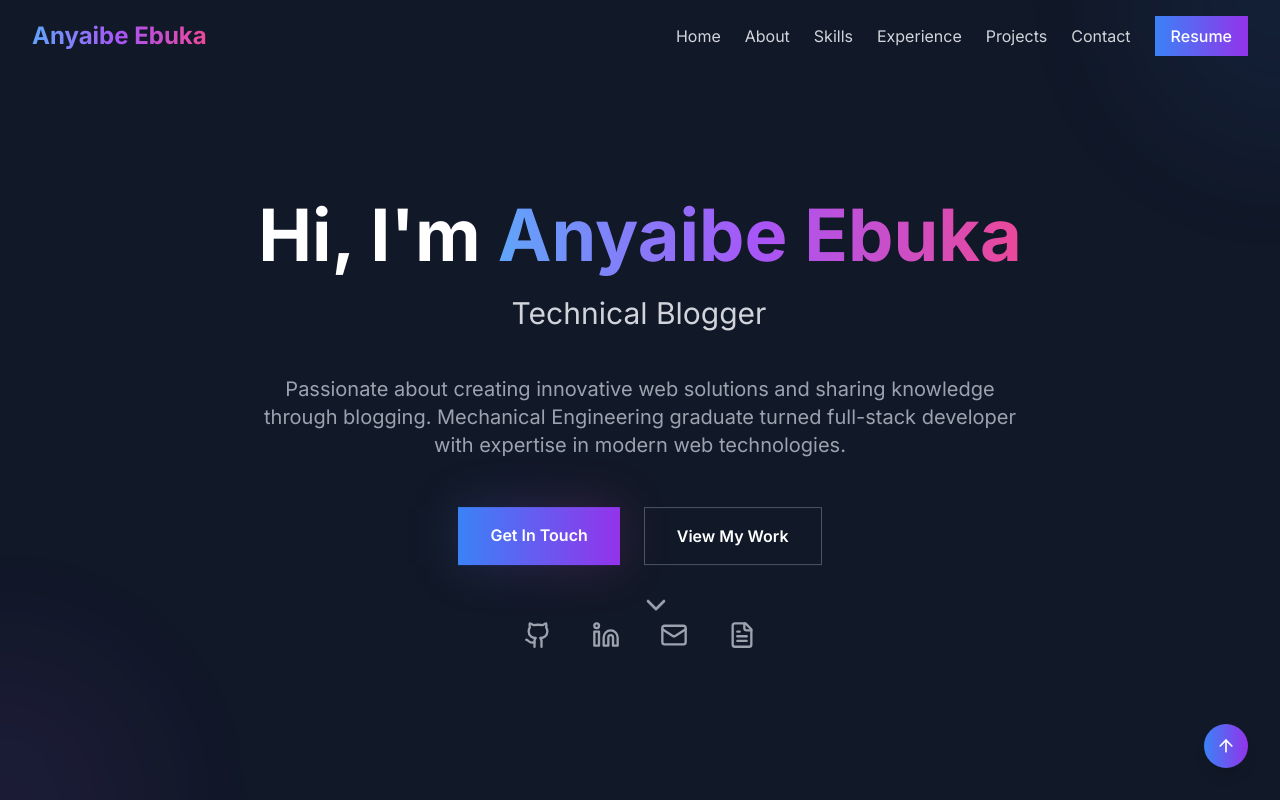
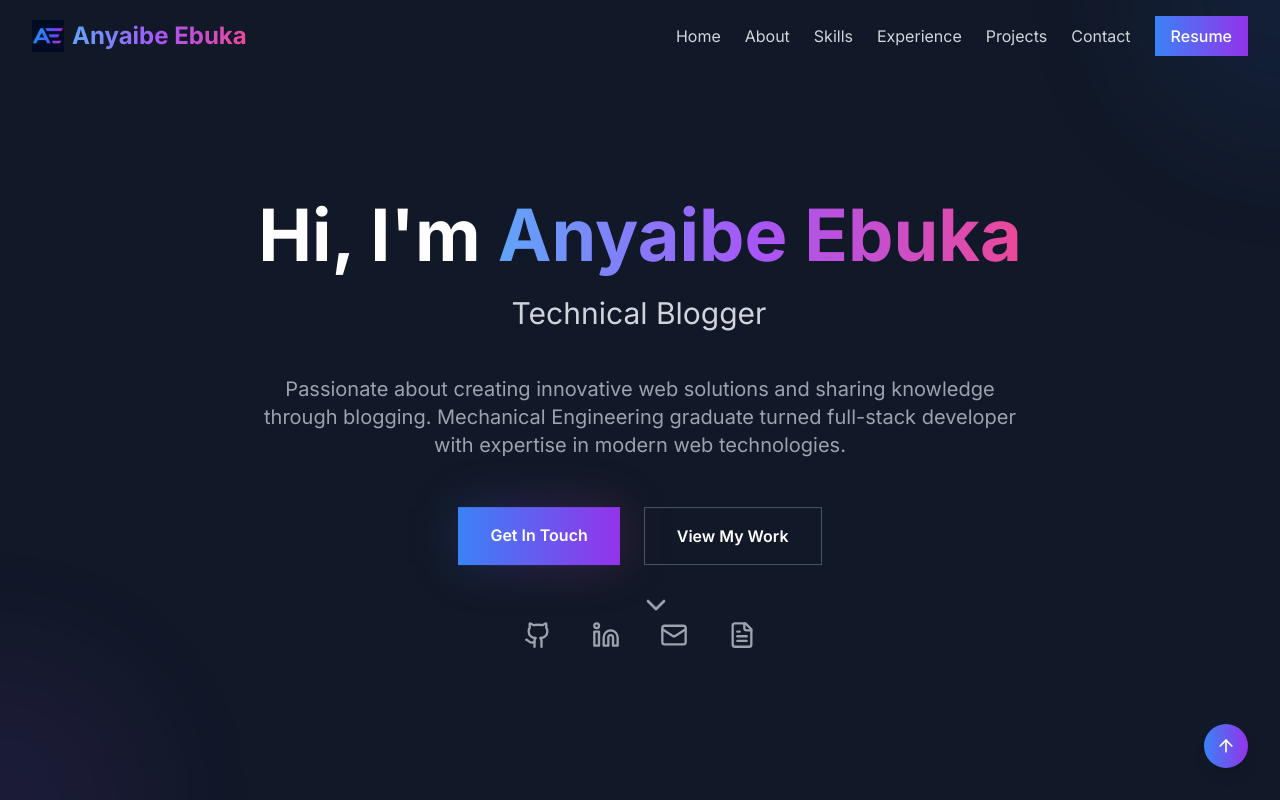
Before and after one commit to Stephenpop/anyaibe_ebuka, a Next.js app: page / in a window 1280 px wide. Shown: the top 800 px of the page. Built offline with nearby package versions, Linux system fonts and the light colour scheme.

Commit message:
Navigation.tsx

```diff
--- a/app/components/Navigation.tsx
+++ b/app/components/Navigation.tsx
@@ -32,7 +32,25 @@ export default function Navigation() {
     >
       <div className="max-w-7xl mx-auto px-4 sm:px-6 lg:px-8">
         <div className="flex justify-between items-center py-4">
-          <div className="text-2xl font-bold gradient-text">Anyaibe Ebuka</div>
+          {/* Logo and Name */}
+          <div className="flex items-center space-x-2">
+            <img
+              src="/favicon-16x16.png"
+              alt="Anyaibe Ebuka Logo"
+              className="w-6 h-6 sm:w-8 sm:h-8"
+              onError={(e) => {
+                // Fallback to a simple colored circle if logo doesn't exist
+                e.currentTarget.style.display = "none"
+                e.currentTarget.nextElementSibling.style.display = "block"
+              }}
+            />
+            {/* Fallback logo */}
+            <div
+              className="w-6 h-6 sm:w-8 sm:h-8 bg-gradient-to-r from-blue-500 to-purple-600 rounded-full hidden"
+              style={{ display: "none" }}
+            ></div>
+            <div className="text-xl sm:text-2xl font-bold gradient-text">Anyaibe Ebuka</div>
+          </div>
 
           {/* Desktop Navigation */}
           <div className="hidden md:flex items-center space-x-6">
```
